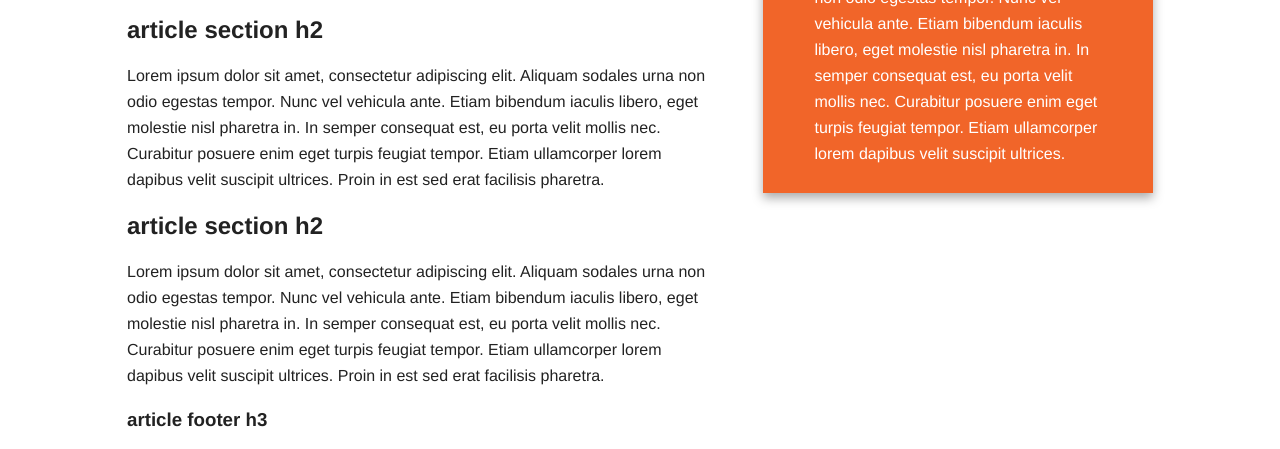
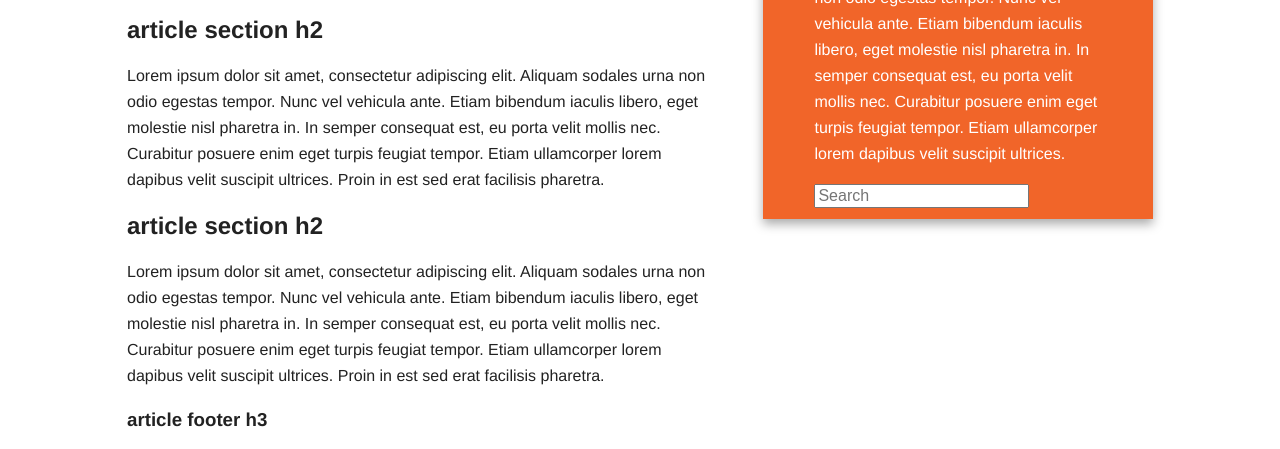
Before and after one commit to ctorgalson/Input-Value, a plain HTML site: page demo/index.html in a window 1280 px wide. Shown: the part 276-725 px from the top of the page. Drawn offline with nearby package versions, Linux system fonts and the light colour scheme.

Commit message:
Add test input field to demo

```diff
--- a/demo/index.html
+++ b/demo/index.html
@@ -60,6 +60,9 @@
                 <aside>
                     <h3>aside</h3>
                     <p>Lorem ipsum dolor sit amet, consectetur adipiscing elit. Aliquam sodales urna non odio egestas tempor. Nunc vel vehicula ante. Etiam bibendum iaculis libero, eget molestie nisl pharetra in. In semper consequat est, eu porta velit mollis nec. Curabitur posuere enim eget turpis feugiat tempor. Etiam ullamcorper lorem dapibus velit suscipit ultrices.</p>
+                  <form>
+                      <input id="test-input" type="text" value placeholder="Search">
+                  </form>
                 </aside>
 
             </div> <!-- #main -->
```
